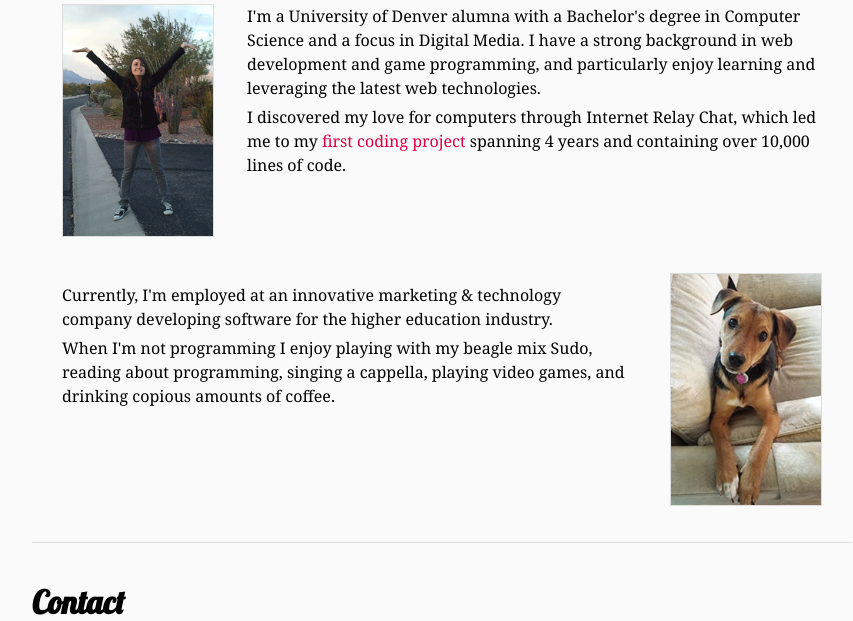
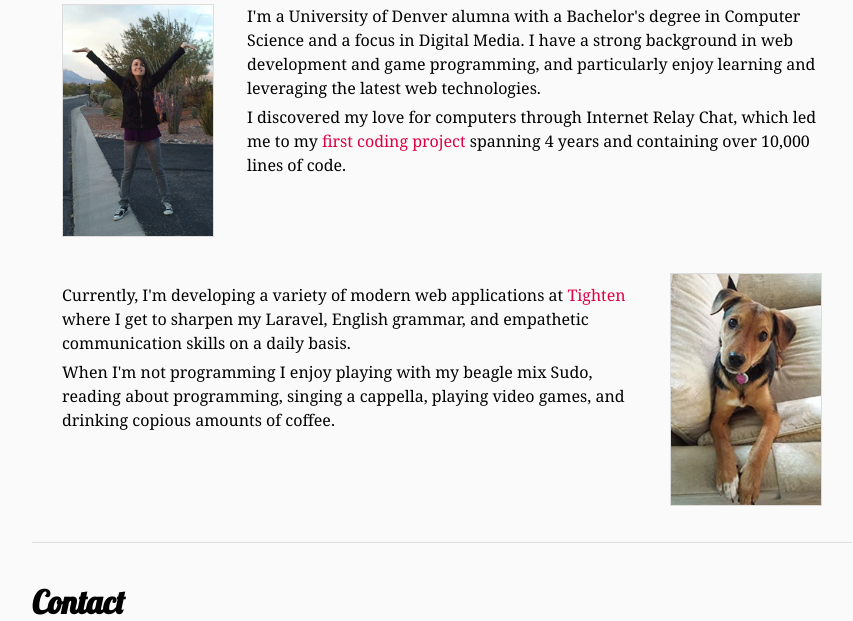
Before and after one commit to sbine/sarabine.com, a PHP site: page / in a window 1280 px wide. Shown: the part 4123-4744 px from the top of the page, without its empty margins (198-1051 px from the left). Run offline with PHP 8.4, Linux system fonts and the light colour scheme; some web fonts are replaced.

Commit message:
Update current employment info

```diff
--- a/index.php
+++ b/index.php
@@ -284,10 +284,10 @@
 				</section>
   				<section class="thumbnail-after">
 					<div class="description">
-						<p>Currently, I'm employed at an innovative marketing &amp; technology company developing software for the higher education industry.</p>
+						<p>Currently, I'm developing a variety of modern web applications at <a href="https://tighten.co" title="Tighten" target="_blank" rel="noopener noreferrer">Tighten</a> where I get to sharpen my Laravel, English grammar, and empathetic communication skills on a daily basis.</p>
 						<p>When I'm not programming I enjoy playing with my beagle mix Sudo, reading about programming, singing a cappella, playing video games, and drinking copious amounts of coffee.</p>
 					</div>
-					<div class="thumbnail"><img id="sudo" src="assets/img/sudo.jpg" alt="Sudo practicing puppy-dog eyes"></div>
+					<div class="thumbnail"><img id="sudo" src="assets/img/sudo.jpg" alt="Sudo practicing her puppy-dog eyes"></div>
 				</section>
 			</div>
 
```
